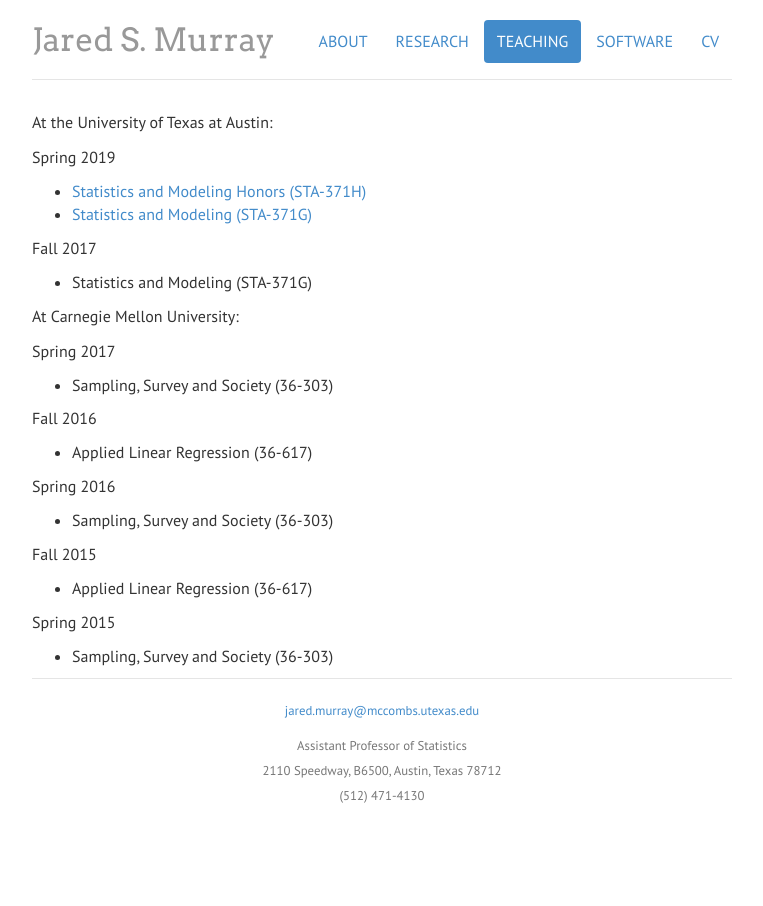
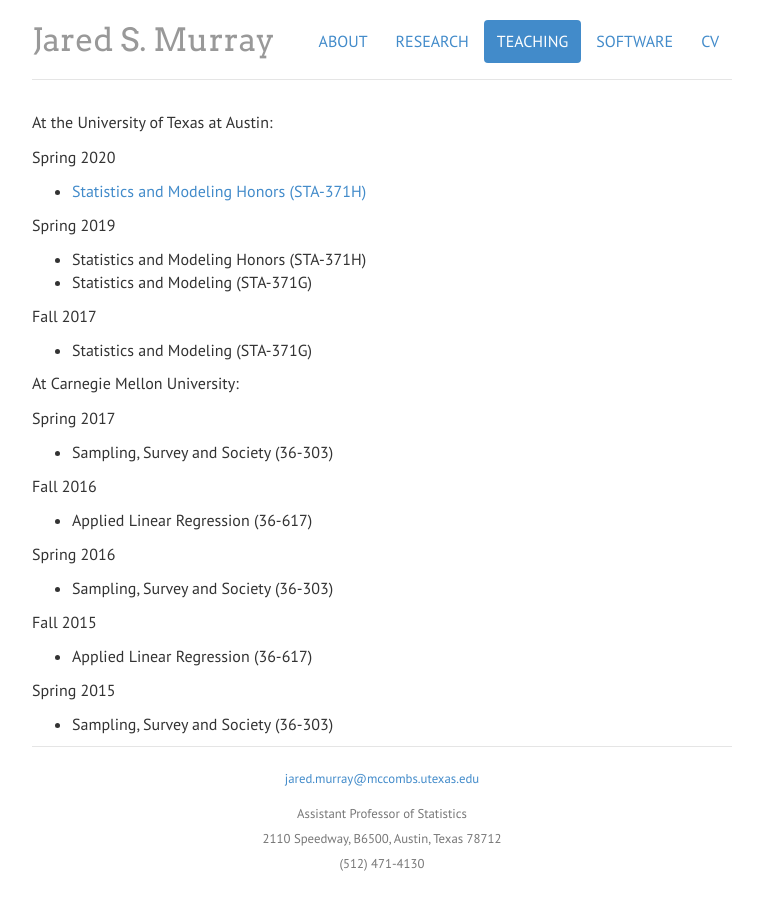
Before and after one commit to jaredsmurray/jaredsmurray.github.io, a Jekyll site: the page built from teaching/index.md, in a window 1280 px wide. Shown: the whole page, without its empty margins (258-1021 px from the left). Built offline with Jekyll 4.4.1, drawn with Linux system fonts in a browser that asks for light colours.

Commit message:
Update index.md

```diff
--- a/teaching/index.md
+++ b/teaching/index.md
@@ -6,10 +6,13 @@
 
 At the University of Texas at Austin:
 
+Spring 2020
+- [Statistics and Modeling Honors (STA-371H)](../sta371h)
+
 Spring 2019
 
-- [Statistics and Modeling Honors (STA-371H)](../sta371h_s19)
-- [Statistics and Modeling (STA-371G)](../sta371g_s19)
+- Statistics and Modeling Honors (STA-371H)
+- Statistics and Modeling (STA-371G)
 
 Fall 2017
 
```
